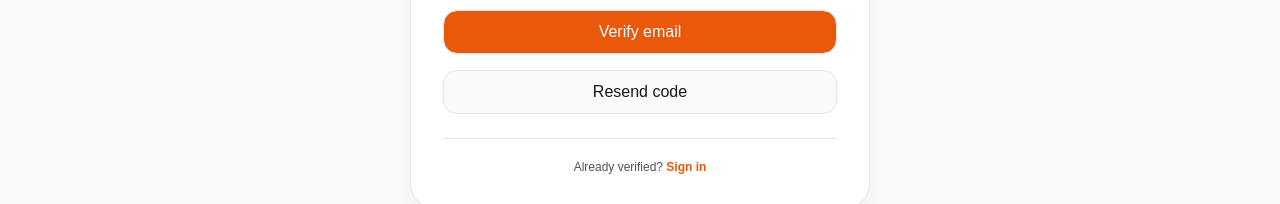
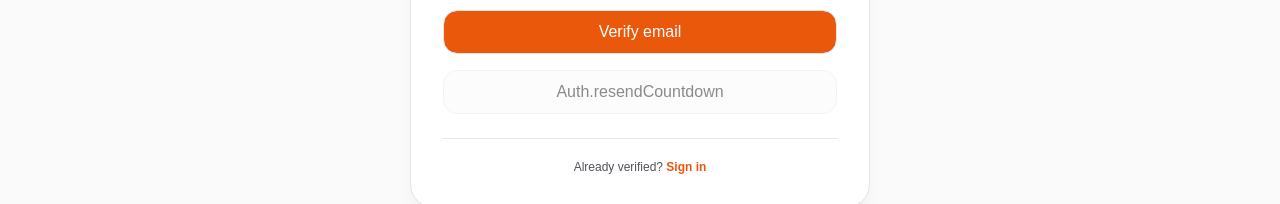
Before and after one commit to Ahmd-Khaled/ecommerce-frontend, a Next.js app: page /en/verify-email in a window 1280 px wide. Shown: the part 648-852 px from the top of the page. Built offline with nearby package versions, Linux system fonts and the light colour scheme; no server answers; a web font is replaced by a local one.

Commit message:
feat(auth): add resend OTP cooldown countdown

```diff
--- a/src/features/auth/components/verify-email-page.tsx
+++ b/src/features/auth/components/verify-email-page.tsx
@@ -1,6 +1,6 @@
 "use client";
 
-import { useState, type FormEvent } from "react";
+import { useEffect, useState, type FormEvent } from "react";
 import { useRouter } from "@/i18n/navigation";
 import { useTranslations } from "next-intl";
 import { toast } from "sonner";
@@ -21,6 +21,15 @@ function VerifyEmailForm() {
   const [otp, setOtp] = useState("");
   const [isVerifying, setIsVerifying] = useState(false);
   const [isResending, setIsResending] = useState(false);
+  const [resendCountdown, setResendCountdown] = useState(60);
+
+  useEffect(() => {
+    if (resendCountdown <= 0) return;
+    const timer = window.setInterval(() => {
+      setResendCountdown((current) => Math.max(0, current - 1));
+    }, 1000);
+    return () => window.clearInterval(timer);
+  }, [resendCountdown]);
 
   async function handleVerify(event: FormEvent<HTMLFormElement>) {
     event.preventDefault();
@@ -52,6 +61,7 @@ function VerifyEmailForm() {
 
     try {
       await authApi.resendVerification({ email: email.trim().toLowerCase() });
+      setResendCountdown(60);
       toast.success(t("resendSuccess"));
     } catch (error) {
       toast.error(apiErrorMessage(error));
@@ -88,9 +98,9 @@ function VerifyEmailForm() {
           {isVerifying ? <LoaderCircle className="size-4 animate-spin" /> : null}
           {isVerifying ? t("verifying") : t("verifyEmail")}
         </Button>
-        <Button type="button" variant="outline" disabled={isResending} onClick={handleResend} className="h-11 w-full rounded-xl">
+        <Button type="button" variant="outline" disabled={isResending || resendCountdown > 0} onClick={handleResend} className="h-11 w-full rounded-xl">
           {isResending ? <LoaderCircle className="size-4 animate-spin" /> : null}
-          {isResending ? t("sendingCode") : t("resendCode")}
+          {isResending ? t("sendingCode") : resendCountdown > 0 ? t("resendCountdown", { seconds: resendCountdown }) : t("resendCode")}
         </Button>
       </form>
     </AuthCard>
```
